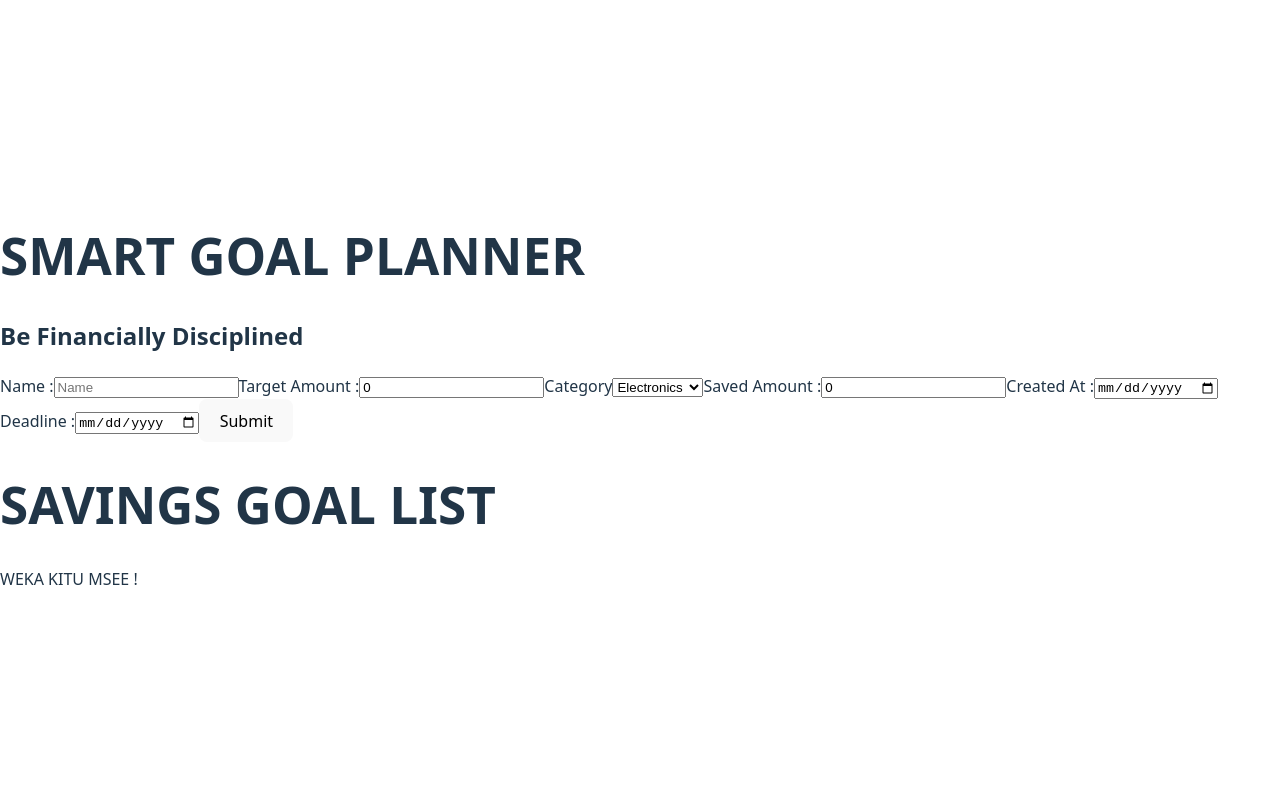
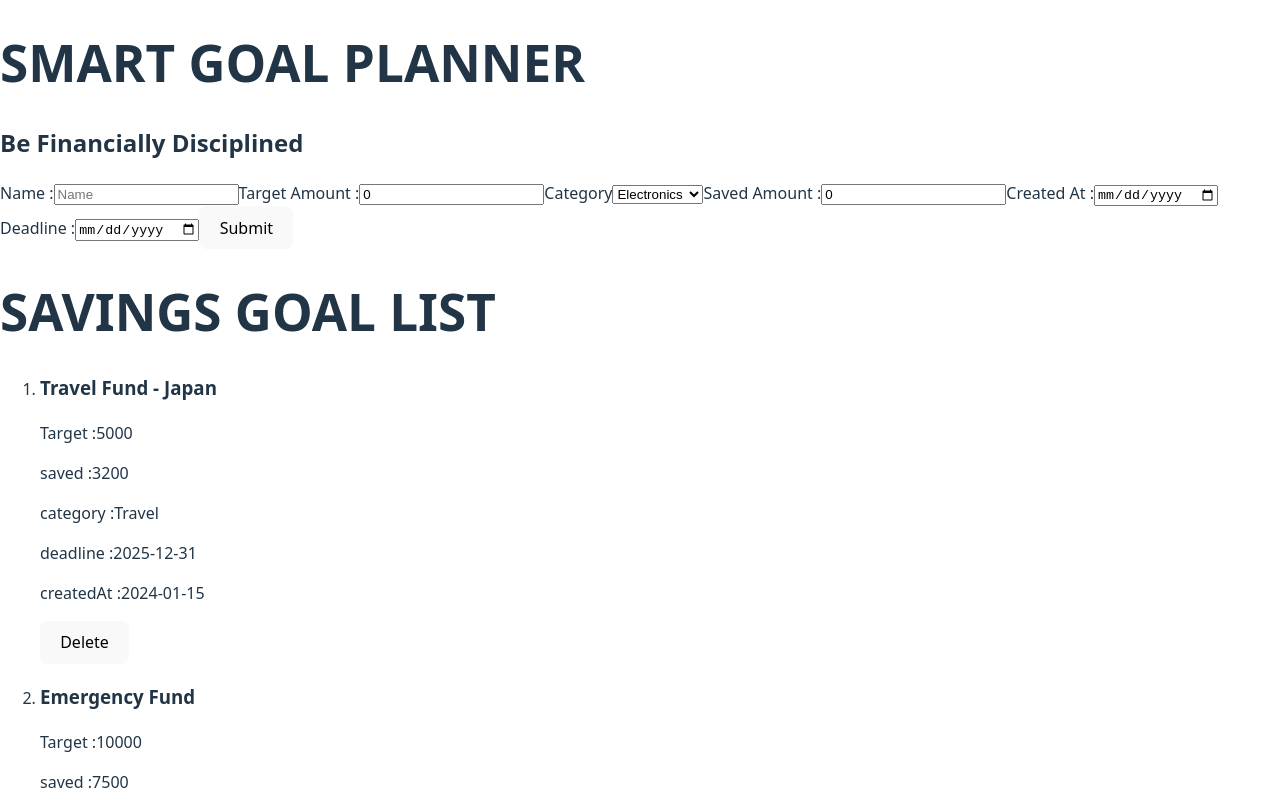
Before and after one commit to Andy-Ops254/week-2-react-code-challenge, a React (Vite) app: page / in a window 1280 px wide. Shown: the top 800 px of the page. Built offline with nearby package versions, Linux system fonts and the light colour scheme; data requests are answered from the project's data file.

Commit message:
feat: change state name, restructure Li jsx,complete display of data

```diff
--- a/db.json
+++ b/db.json
@@ -161,6 +161,24 @@
       "deadline": "",
       "createdAt": "",
       "id": 14
+    },
+    {
+      "name": "andy",
+      "targetAmount": "2000",
+      "savedAmount": "100",
+      "category": "Electronics",
+      "deadline": "2025-03-30",
+      "createdAt": "2019-03-30",
+      "id": 15
+    },
+    {
+      "name": "",
+      "targetAmount": 0,
+      "savedAmount": 0,
+      "category": "Electronics",
+      "deadline": "",
+      "createdAt": "",
+      "id": 16
     }
   ]
 }
--- a/src/component/GoalLists.jsx
+++ b/src/component/GoalLists.jsx
@@ -1,23 +1,35 @@
 import React , {useState, useEffect} from 'react'
 
 
+
 function GoalLists  ()  {
-    const[newItem, setNewItem]= useState([])
+    // return (<div>This is working</div>)
+    const[goals, setGoals]= useState([])
 
   //Get request
     useEffect(()=> {
     fetch("http://localhost:3000/goals")
     .then (resp =>resp.json())
-    .then(Data => console.log(Data)) //remember to update state
-    })
+    .then(Data => setGoals(Data)) //remember to update state
+    },[])
 
 return (
     <div>
         <h1>SAVINGS GOAL LIST</h1>
-        {GoalLists.length===0 ?
+        {goals.length===0 ?
         <p>WEKA KITU MSEE !</p> :
         <ol>
-
+            {goals.map((goal) => (
+                <li key={goal.id}>
+                    <h3> {goal.name}</h3>
+                <p>Target :{goal.targetAmount}</p>
+                <p>saved :{goal.savedAmount}</p>
+                <p>category :{goal.category}</p>
+                <p>deadline :{goal.deadline}</p>
+                <p>createdAt :{goal.createdAt}</p>
+                <button>Delete</button>
+                </li>
+            ))}
         </ol>}
     </div>
 )
```
